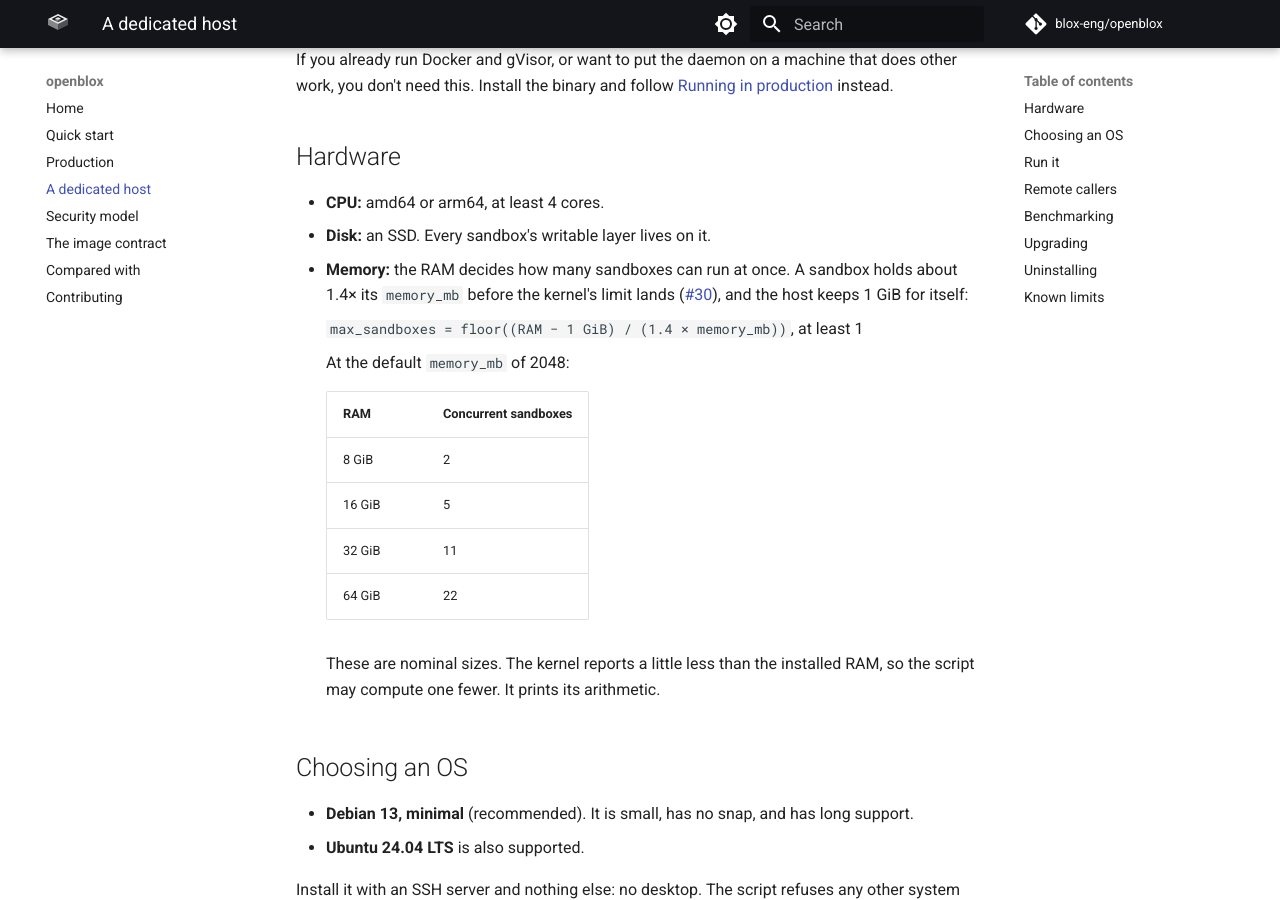
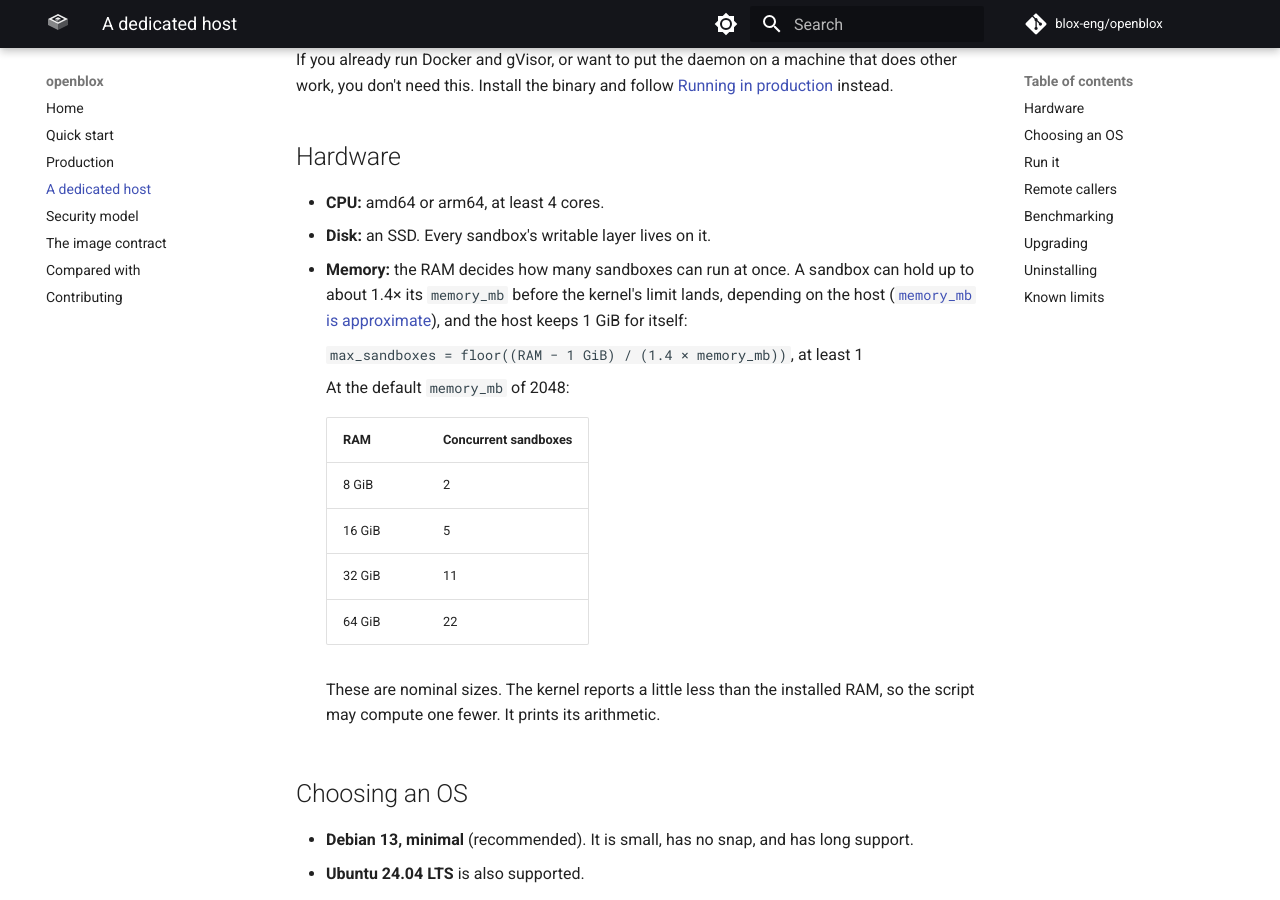
Before and after one commit to blox-eng/openblox, an MkDocs documentation site: the page built from docs/self-hosting.md, in a window 1280 px wide and 900 px high, scrolled down 535 px. Built offline with MkDocs 1.6.1 and Material for MkDocs 9.7.7, drawn with Linux system fonts in a browser that asks for light colours; comment, search, counter and statistics services are not loaded.

Commit message:
docs: memory_mb range matches the measurements, self-hosting links the section
Co-Authored-By: Claude Opus 5.5 <noreply@anthropic.com>

```diff
--- a/docs/self-hosting.md
+++ b/docs/self-hosting.md
@@ -31,8 +31,9 @@ that does other work, you don't need this. Install the binary and follow
 - **CPU:** amd64 or arm64, at least 4 cores.
 - **Disk:** an SSD. Every sandbox's writable layer lives on it.
 - **Memory:** the RAM decides how many sandboxes can run at once. A sandbox
-  holds about 1.4× its `memory_mb` before the kernel's limit lands
-  ([#30](https://github.com/blox-eng/openblox/issues/30)), and the host keeps
+  can hold up to about 1.4× its `memory_mb` before the kernel's limit lands,
+  depending on the host ([`memory_mb` is approximate](production.md#memory_mb-is-approximate)),
+  and the host keeps
   1 GiB for itself:
 
     `max_sandboxes = floor((RAM − 1 GiB) / (1.4 × memory_mb))`, at least 1
```
Also changed, not shown: docs/production.md (+4 -3 lines).
